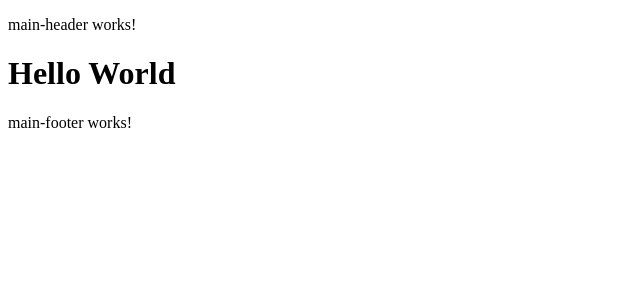
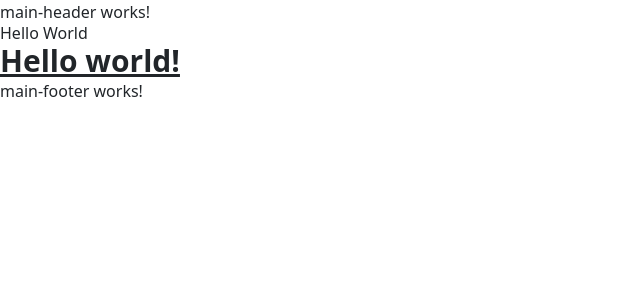
Before and after one commit to MadhushanTharanga/e-com-application, an Angular app: page / in a window 1280 px wide. Shown: the top 300 px of the page, without its empty margins (0-640 px from the left). Built offline with nearby package versions, Linux system fonts and the light colour scheme.

Commit message:
Add Tailwind CSS and Bootstrap dependencies

```diff
--- a/package.json
+++ b/package.json
@@ -33,12 +33,15 @@
     "@types/express": "^4.17.17",
     "@types/jasmine": "~5.1.0",
     "@types/node": "^18.18.0",
+    "autoprefixer": "^10.4.19",
     "jasmine-core": "~5.1.0",
     "karma": "~6.4.0",
     "karma-chrome-launcher": "~3.2.0",
     "karma-coverage": "~2.2.0",
     "karma-jasmine": "~5.1.0",
     "karma-jasmine-html-reporter": "~2.1.0",
+    "postcss": "^8.4.38",
+    "tailwindcss": "^3.4.4",
     "typescript": "~5.4.2"
   }
 }
--- a/src/app/app.component.html
+++ b/src/app/app.component.html
@@ -1,4 +1,7 @@
 <app-main-header></app-main-header>
 <h1>Hello World</h1>
+<h1 class="text-3xl font-bold underline">
+    Hello world!
+  </h1>
 <router-outlet></router-outlet>
 <app-main-footer></app-main-footer>
--- a/src/index.html
+++ b/src/index.html
@@ -6,6 +6,7 @@
   <base href="/">
   <meta name="viewport" content="width=device-width, initial-scale=1">
   <link rel="icon" type="image/x-icon" href="favicon.ico">
+  <link href="https://cdn.jsdelivr.net/npm/bootstrap@5.0.2/dist/css/bootstrap.min.css" rel="stylesheet" integrity="sha384-EVSTQN3/azprG1Anm3QDgpJLIm9Nao0Yz1ztcQTwFspd3yD65VohhpuuCOmLASjC" crossorigin="anonymous">
 </head>
 <body>
   <app-root></app-root>
--- a/src/styles.scss
+++ b/src/styles.scss
@@ -1 +1,4 @@
 /* You can add global styles to this file, and also import other style files */
+@tailwind base;
+@tailwind components;
+@tailwind utilities;
--- /dev/null
+++ b/tailwind.config.js
@@ -0,0 +1,10 @@
+/** @type {import('tailwindcss').Config} */
+module.exports = {
+  content: [
+    "./src/**/*.{html,ts}",
+  ],
+  theme: {
+    extend: {},
+  },
+  plugins: [],
+}
```
Also changed, not shown: 1 other file (tests, documents, lock files or other folders).
